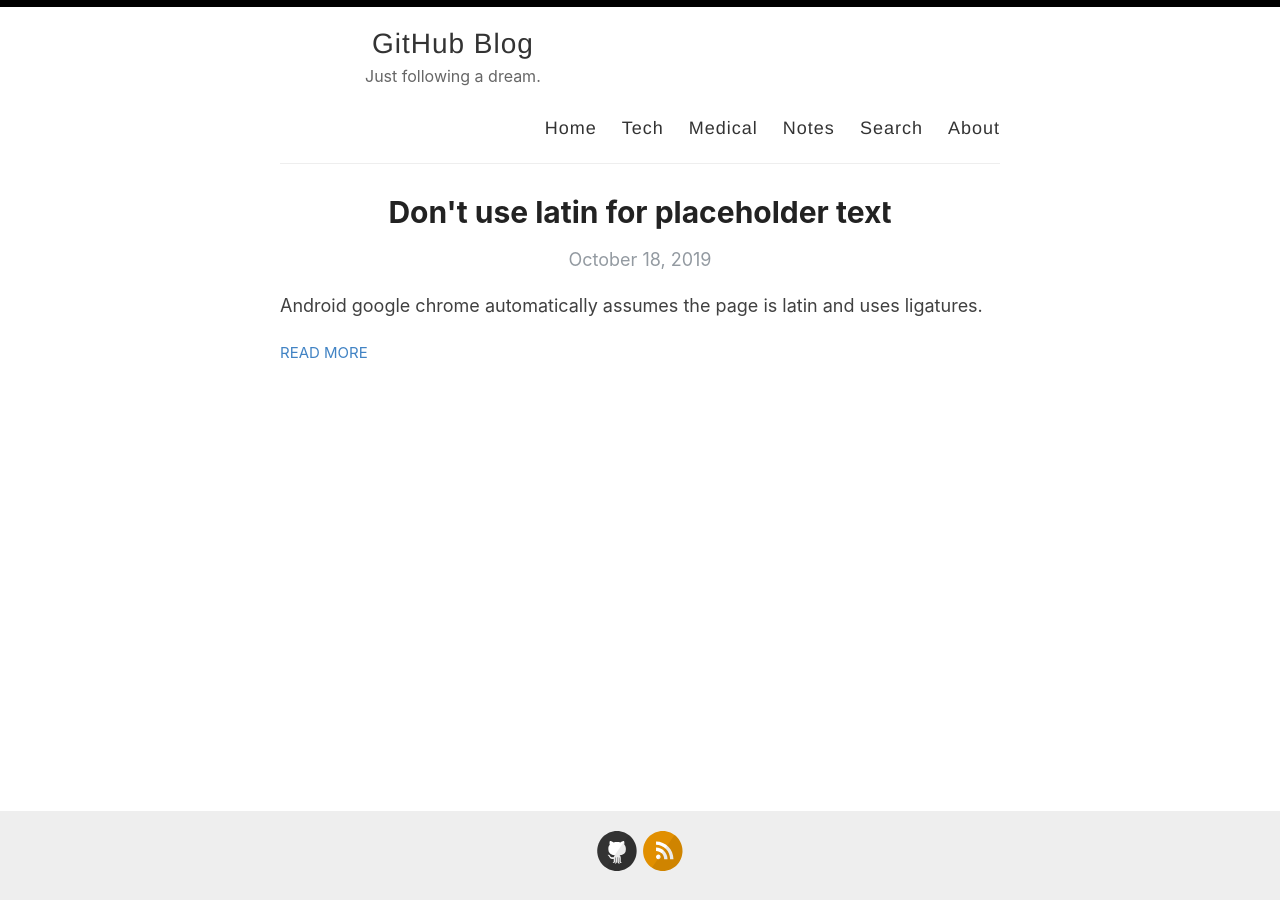
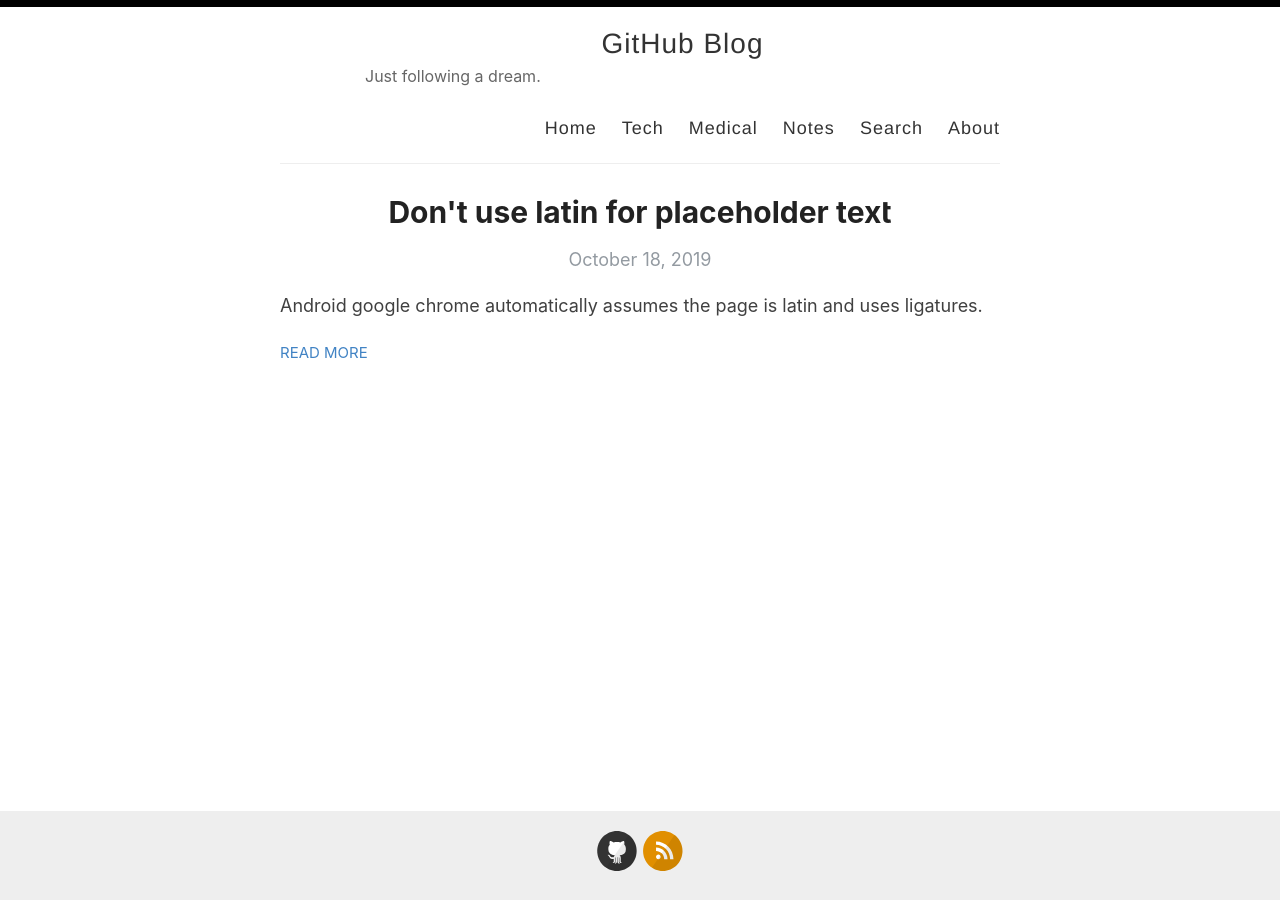
Before and after one commit to redicee/redicee.github.io, a Jekyll site: the page built from index.html, in a window 1280 px wide. Built offline with Jekyll 4.4.1, drawn with Linux system fonts in a browser that asks for light colours; the list of posts is cut into pages by our own code.

Commit message:
correct offset

```diff
--- a/assets/style.scss
+++ b/assets/style.scss
@@ -275,7 +275,7 @@ p > img {
 }
 
 .site-info {
-  float: left;
+  float: none;
 
   @include mobile {
     float: none;
```
